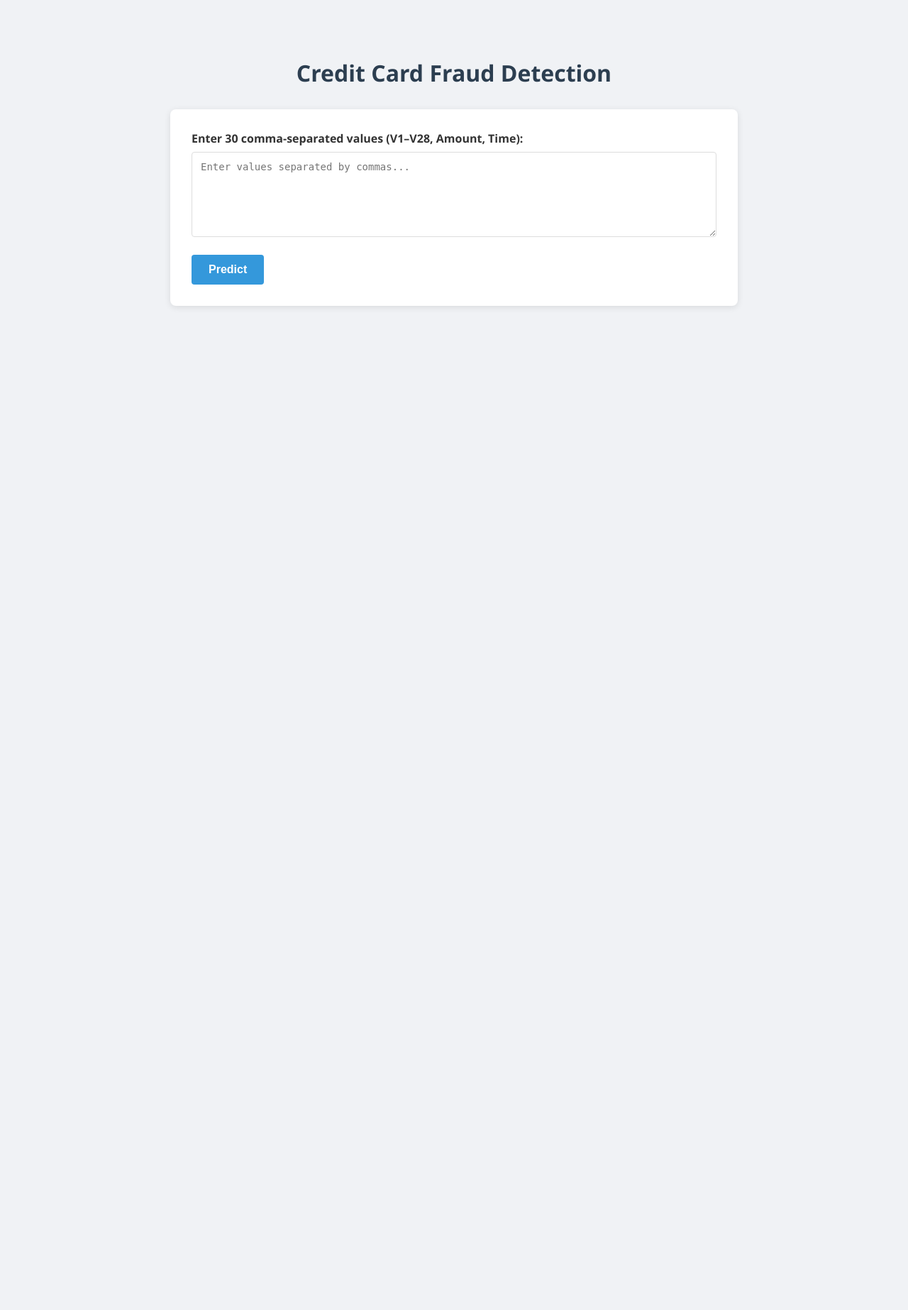
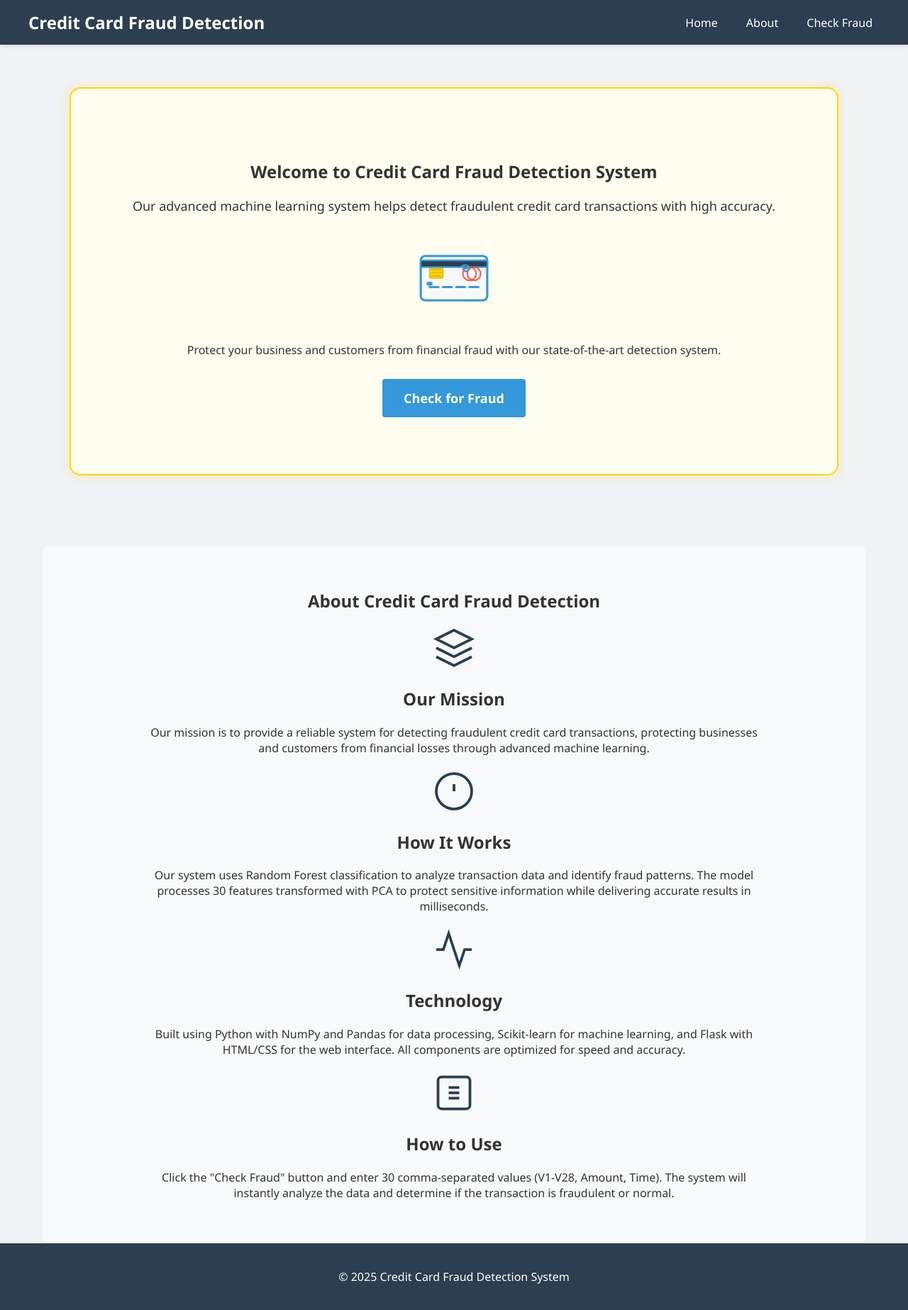
Before and after one commit to Nishu0105/CreditCardProject, a Flask app: page / in a window 1280 px wide. Shown: the whole page at 71% size. Before the commit the page ends 433 px from the top, so only its background shows below. Run offline with Flask 3, Linux system fonts and the light colour scheme; parts of the project's set-up code (start-up, migrations or seed data) failed here and were passed over.

Commit message:
updationUI

```diff
--- a/app.py
+++ b/app.py
@@ -29,6 +29,10 @@ app = Flask(__name__)
 
 @app.route("/", methods=["GET"])
 def home():
+    return render_template("home.html")
+
+@app.route("/check", methods=["GET"])
+def check():
     return render_template("index.html")
 
 @app.route("/predict", methods=["POST"])
--- /dev/null
+++ b/templates/base.html
@@ -0,0 +1,130 @@
+<!DOCTYPE html>
+<html>
+<head>
+    <title>{% block title %}Credit Card Fraud Detection{% endblock %}</title>
+    <style>
+        body {
+            font-family: 'Segoe UI', Arial, sans-serif;
+            background: #f0f2f5;
+            margin: 0;
+            padding: 0;
+            color: #333;
+            display: flex;
+            flex-direction: column;
+            min-height: 100vh;
+            scroll-behavior: smooth;
+        }
+
+        .header {
+            background-color: #2c3e50;
+            color: white;
+            padding: 15px 0;
+            box-shadow: 0 2px 5px rgba(0,0,0,0.1);
+            position: sticky;
+            top: 0;
+            z-index: 100;
+        }
+
+        .header-content {
+            max-width: 1200px;
+            margin: 0 auto;
+            display: flex;
+            justify-content: space-between;
+            align-items: center;
+            padding: 0 20px;
+        }
+
+        .logo {
+            font-size: 24px;
+            font-weight: bold;
+        }
+
+        .nav-links {
+            display: flex;
+            gap: 20px;
+        }
+
+        .nav-links a {
+            color: white;
+            text-decoration: none;
+            padding: 5px 10px;
+            border-radius: 4px;
+            transition: background-color 0.3s;
+        }
+
+        .nav-links a:hover {
+            background-color: #3498db;
+        }
+
+        .container {
+            max-width: 1200px;
+            margin: 0 auto;
+            padding: 0 20px;
+            flex: 1;
+        }
+
+        .card {
+            background: white;
+            border-radius: 8px;
+            box-shadow: 0 2px 10px rgba(0, 0, 0, 0.1);
+            padding: 30px;
+            margin-bottom: 30px;
+        }
+
+        .btn {
+            background: #3498db;
+            color: white;
+            border: none;
+            padding: 12px 24px;
+            border-radius: 4px;
+            cursor: pointer;
+            font-size: 16px;
+            font-weight: 600;
+            transition: background 0.3s;
+            text-decoration: none;
+            display: inline-block;
+        }
+
+        .btn:hover {
+            background: #2980b9;
+        }
+
+        .footer {
+            background-color: #2c3e50;
+            color: white;
+            text-align: center;
+            padding: 20px 0;
+            margin-top: auto;
+        }
+
+        .footer-content {
+            max-width: 1200px;
+            margin: 0 auto;
+            padding: 0 20px;
+        }
+    </style>
+    {% block extra_css %}{% endblock %}
+</head>
+<body>
+    <div class="header">
+        <div class="header-content">
+            <div class="logo">Credit Card Fraud Detection</div>
+            <div class="nav-links">
+                <a href="/#home">Home</a>
+                <a href="/#about">About</a>
+                <a href="/check">Check Fraud</a>
+            </div>
+        </div>
+    </div>
+
+    <div class="container">
+        {% block content %}{% endblock %}
+    </div>
+
+    <div class="footer">
+        <div class="footer-content">
+            <p>&copy; 2025 Credit Card Fraud Detection System</p>
+        </div>
+    </div>
+</body>
+</html>
--- /dev/null
+++ b/templates/home.html
@@ -0,0 +1,145 @@
+{% extends "base.html" %}
+
+{% block title %}Home - Credit Card Fraud Detection{% endblock %}
+
+{% block extra_css %}
+<style>
+    .section {
+        padding: 60px 0;
+        scroll-margin-top: 70px;
+    }
+
+    .hero-section {
+        text-align: center;
+        padding: 80px 0;
+        width: 90%;
+        margin: 0 auto;
+        border: 2px solid #ffd700;
+        border-radius: 15px;
+        box-shadow: 0 0 15px rgba(255, 215, 0, 0.3);
+        background-color: #fffdf0;
+    }
+
+    .hero-image {
+        margin: 30px 0;
+        max-width: 150px;
+    }
+
+    .about-section {
+        background-color: #f8f9fa;
+        border-radius: 8px;
+        padding: 40px;
+        margin-top: 40px;
+        width: 90%;
+        margin-left: auto;
+        margin-right: auto;
+    }
+
+    .feature-box {
+        text-align: center;
+        margin: 20px 0;
+    }
+
+    .feature-icon {
+        margin-bottom: 15px;
+    }
+</style>
+{% endblock %}
+
+{% block content %}
+<!-- Home Section -->
+<section id="home" class="section" style="display: flex; justify-content: center;">
+    <div class="hero-section">
+        <h1>Welcome to Credit Card Fraud Detection System</h1>
+        <p style="font-size: 18px; margin: 20px 0;">
+            Our advanced machine learning system helps detect fraudulent credit card transactions with high accuracy.
+        </p>
+
+        <div class="hero-image" style="display: flex; justify-content: center; margin: 40px auto;">
+            <svg xmlns="http://www.w3.org/2000/svg" viewBox="0 0 64 64" width="100" height="100" fill="none" stroke="#3498db" stroke-width="1.5" stroke-linecap="round" stroke-linejoin="round">
+                <!-- Card body -->
+                <rect x="2" y="12" width="60" height="40" rx="4" ry="4" fill="#f8f9fa" stroke="#3498db" stroke-width="2"/>
+                <!-- Card chip -->
+                <rect x="10" y="22" width="12" height="10" rx="2" fill="#ffd700" stroke="#e6b800" stroke-width="1"/>
+                <path d="M12 24h8M12 27h8M12 30h8" stroke="#e6b800"/>
+                <!-- Card number -->
+                <path d="M10 40h8M22 40h8M34 40h8M46 40h8" stroke="#3498db" stroke-width="2"/>
+                <!-- Card magnetic strip -->
+                <rect x="2" y="16" width="60" height="6" fill="#2c3e50"/>
+                <!-- Security elements -->
+                <circle cx="50" cy="28" r="6" fill="none" stroke="#e74c3c" stroke-width="1.5" opacity="0.8"/>
+                <circle cx="46" cy="28" r="6" fill="none" stroke="#e74c3c" stroke-width="1.5" opacity="0.8"/>
+                <!-- Wireless symbol -->
+                <path d="M40 24c1.5-1.5 3.5-1.5 5 0M38 22c2.5-2.5 5.5-2.5 8 0M42 26c0.5-0.5 1.5-0.5 2 0" stroke="#3498db" stroke-width="1.5"/>
+                <!-- Lock icon -->
+                <rect x="8" y="36" width="4" height="2" rx="1" fill="#2ecc71"/>
+            </svg>
+        </div>
+
+        <p style="font-size: 16px; margin: 20px 0 30px 0;">
+            Protect your business and customers from financial fraud with our state-of-the-art detection system.
+        </p>
+
+        <a href="/check" class="btn" style="font-size: 18px; padding: 15px 30px;">Check for Fraud</a>
+    </div>
+</section>
+
+<!-- About Section -->
+<section id="about" class="section about-section">
+    <h1 style="text-align: center;">About Credit Card Fraud Detection</h1>
+
+    <div style="margin: 20px 0;">
+        <div class="feature-box">
+            <div class="feature-icon">
+                <svg xmlns="http://www.w3.org/2000/svg" viewBox="0 0 24 24" width="60" height="60" fill="none" stroke="#2c3e50" stroke-width="1.5">
+                    <path d="M12 2L2 7l10 5 10-5-10-5zM2 17l10 5 10-5M2 12l10 5 10-5"></path>
+                </svg>
+            </div>
+            <h2>Our Mission</h2>
+            <p style="width: 80%; margin: 0 auto;">
+                Our mission is to provide a reliable system for detecting fraudulent credit card transactions, protecting businesses and customers from financial losses through advanced machine learning.
+            </p>
+        </div>
+
+        <div class="feature-box">
+            <div class="feature-icon">
+                <svg xmlns="http://www.w3.org/2000/svg" viewBox="0 0 24 24" width="60" height="60" fill="none" stroke="#2c3e50" stroke-width="1.5">
+                    <circle cx="12" cy="12" r="10"></circle>
+                    <path d="M12 8v4M12 16h.01"></path>
+                </svg>
+            </div>
+            <h2>How It Works</h2>
+            <p style="width: 80%; margin: 0 auto;">
+                Our system uses Random Forest classification to analyze transaction data and identify fraud patterns. The model processes 30 features transformed with PCA to protect sensitive information while delivering accurate results in milliseconds.
+            </p>
+        </div>
+
+        <div class="feature-box">
+            <div class="feature-icon">
+                <svg xmlns="http://www.w3.org/2000/svg" viewBox="0 0 24 24" width="60" height="60" fill="none" stroke="#2c3e50" stroke-width="1.5">
+                    <path d="M22 12h-4l-3 9L9 3l-3 9H2"></path>
+                </svg>
+            </div>
+            <h2>Technology</h2>
+            <p style="width: 80%; margin: 0 auto;">
+                Built using Python with NumPy and Pandas for data processing, Scikit-learn for machine learning, and Flask with HTML/CSS for the web interface. All components are optimized for speed and accuracy.
+            </p>
+        </div>
+
+        <div class="feature-box">
+            <div class="feature-icon">
+                <svg xmlns="http://www.w3.org/2000/svg" viewBox="0 0 24 24" width="60" height="60" fill="none" stroke="#2c3e50" stroke-width="1.5">
+                    <rect x="3" y="3" width="18" height="18" rx="2" ry="2"></rect>
+                    <line x1="9" y1="9" x2="15" y2="9"></line>
+                    <line x1="9" y1="12" x2="15" y2="12"></line>
+                    <line x1="9" y1="15" x2="15" y2="15"></line>
+                </svg>
+            </div>
+            <h2>How to Use</h2>
+            <p style="width: 80%; margin: 0 auto;">
+                Click the "Check Fraud" button and enter 30 comma-separated values (V1-V28, Amount, Time). The system will instantly analyze the data and determine if the transaction is fraudulent or normal.
+            </p>
+        </div>
+    </div>
+</section>
+{% endblock %}
--- a/templates/index.html
+++ b/templates/index.html
@@ -1,35 +1,9 @@
-<!DOCTYPE html>
-<html>
-<head>
-    <title>Credit Card Fraud Detection</title>
+{% extends "base.html" %}
+
+{% block title %}Check Fraud - Credit Card Fraud Detection{% endblock %}
+
+{% block extra_css %}
 <style>
-        body {
-            font-family: 'Segoe UI', Arial, sans-serif;
-            background: #f0f2f5;
-            margin: 0;
-            padding: 0;
-            color: #333;
-        }
-
-        .container {
-            max-width: 800px;
-            margin: 40px auto;
-            padding: 20px;
-        }
-
-        h1 {
-            text-align: center;
-            color: #2c3e50;
-            margin-bottom: 30px;
-        }
-
-        .card {
-            background: white;
-            border-radius: 8px;
-            box-shadow: 0 2px 10px rgba(0, 0, 0, 0.1);
-            padding: 30px;
-        }
-
     .form-group {
         margin-bottom: 20px;
     }
@@ -51,22 +25,6 @@
         box-sizing: border-box;
     }
 
-        .btn {
-            background: #3498db;
-            color: white;
-            border: none;
-            padding: 12px 24px;
-            border-radius: 4px;
-            cursor: pointer;
-            font-size: 16px;
-            font-weight: 600;
-            transition: background 0.3s;
-        }
-
-        .btn:hover {
-            background: #2980b9;
-        }
-
     .result {
         margin-top: 30px;
         padding: 15px;
@@ -86,11 +44,11 @@
         color: #2e7d32;
     }
 </style>
-</head>
-<body>
-    <div class="container">
-        <h1>Credit Card Fraud Detection</h1>
+{% endblock %}
+
+{% block content %}
 <div class="card">
+    <h1 style="text-align: center;">Check for Credit Card Fraud</h1>
     <form method="POST" action="/predict">
         <div class="form-group">
             <label>Enter 30 comma-separated values (V1–V28, Amount, Time):</label>
@@ -104,6 +62,4 @@
         </div>
     {% endif %}
 </div>
-    </div>
-</body>
-</html>
+{% endblock %}
```
Lines whose indentation alone changed are shown as unchanged.
